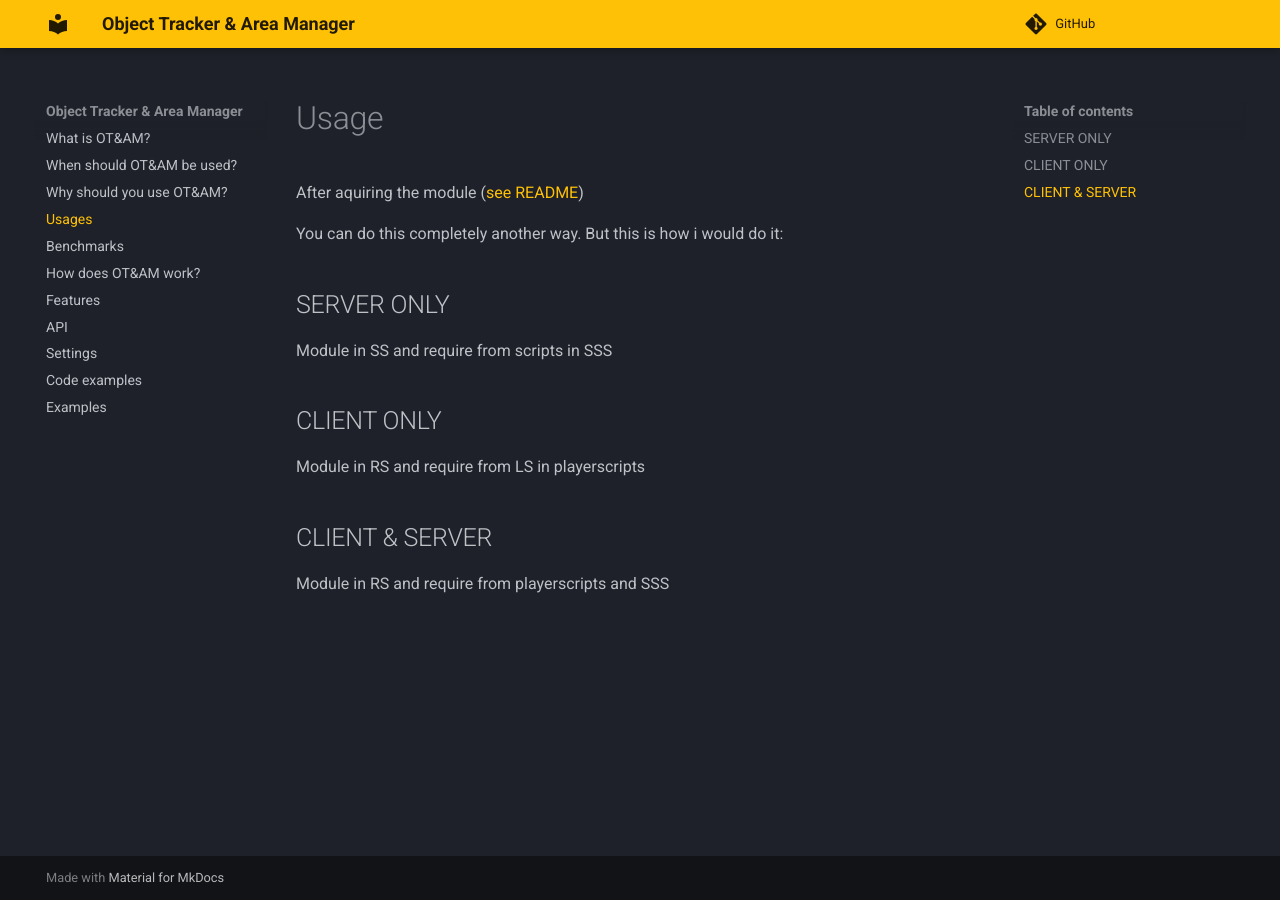
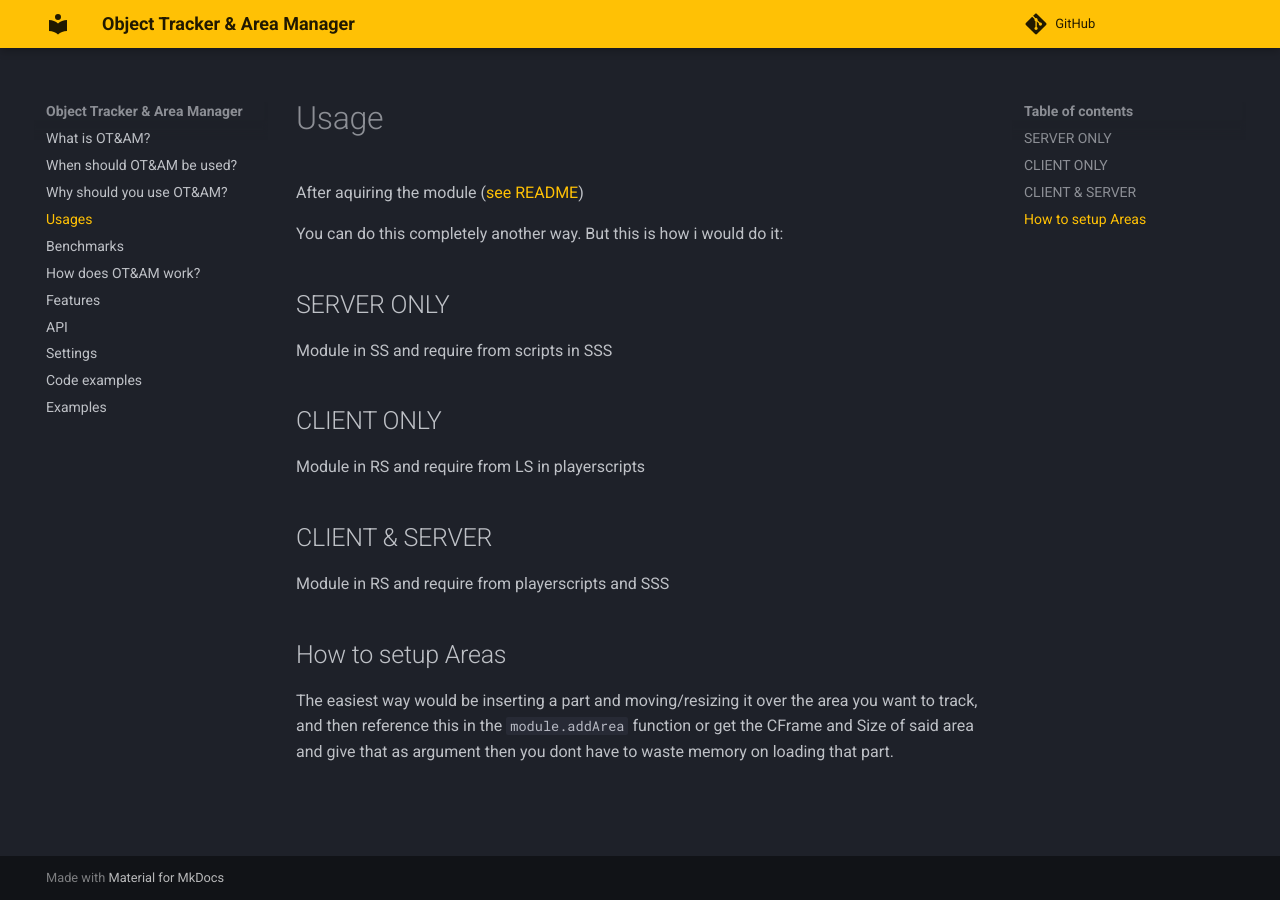
Before and after one commit to VerdommeMan/OT-AM, an MkDocs documentation site: the page built from docs/mkdocs/docs/usage.md, in a window 1280 px wide. Built offline with MkDocs 1.6.1 and Material for MkDocs 9.7.7, drawn with Linux system fonts in a browser that asks for light colours; comment, search, counter and statistics services are not loaded.

```diff
--- a/docs/mkdocs/docs/usage.md
+++ b/docs/mkdocs/docs/usage.md
@@ -12,3 +12,7 @@ Module in RS and require from LS in playerscripts
 
 ## CLIENT & SERVER
 Module in RS and require from playerscripts and SSS
+
+## How to setup Areas
+
+The easiest way would be inserting a part and moving/resizing it over the area you want to track, and then reference this in the `module.addArea` function or get the CFrame and Size of said area and give that as argument then you dont have to waste memory on loading that part.
```
Also changed, not shown: docs/mkdocs/docs/examples.md (+2 -1 lines), 1 other file.
